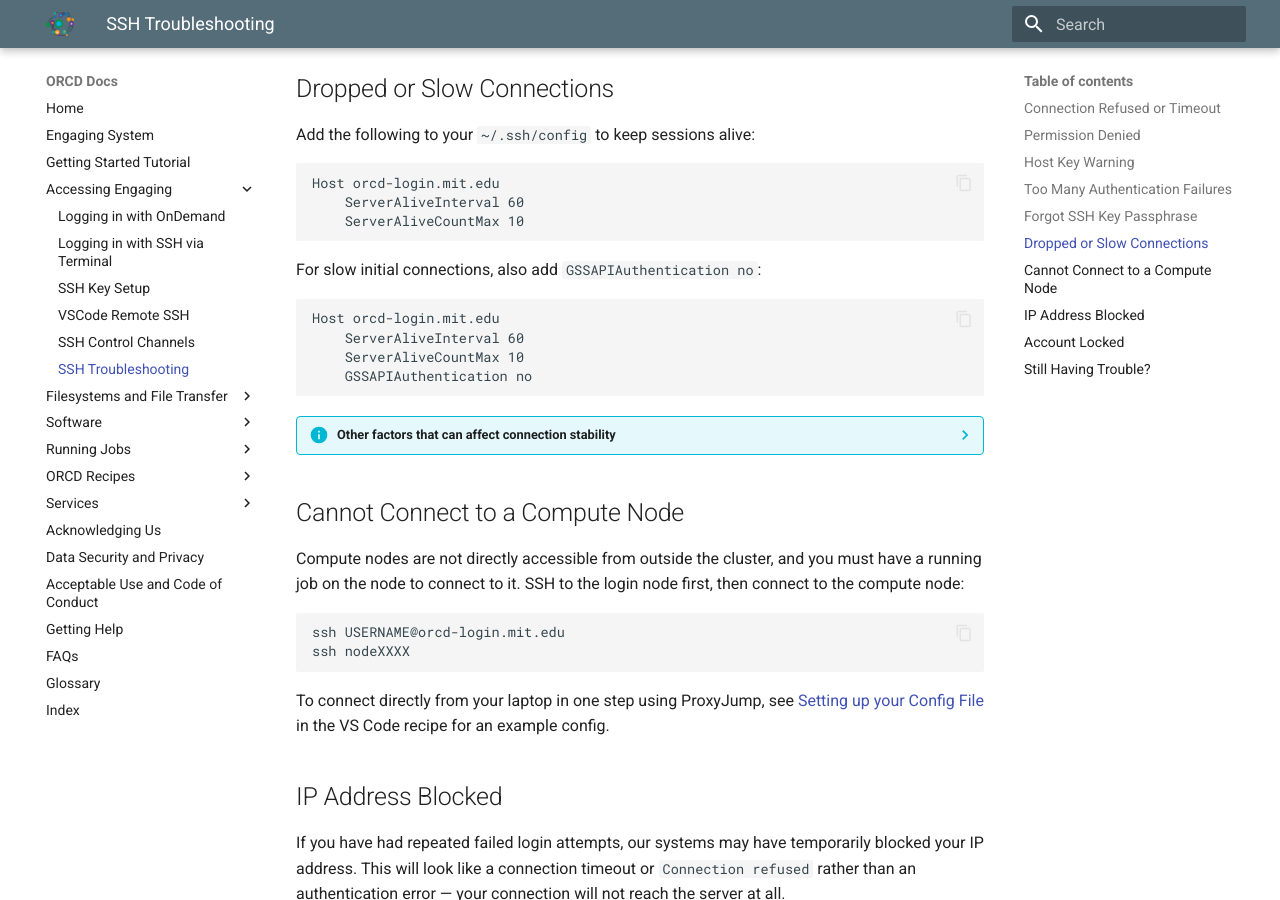
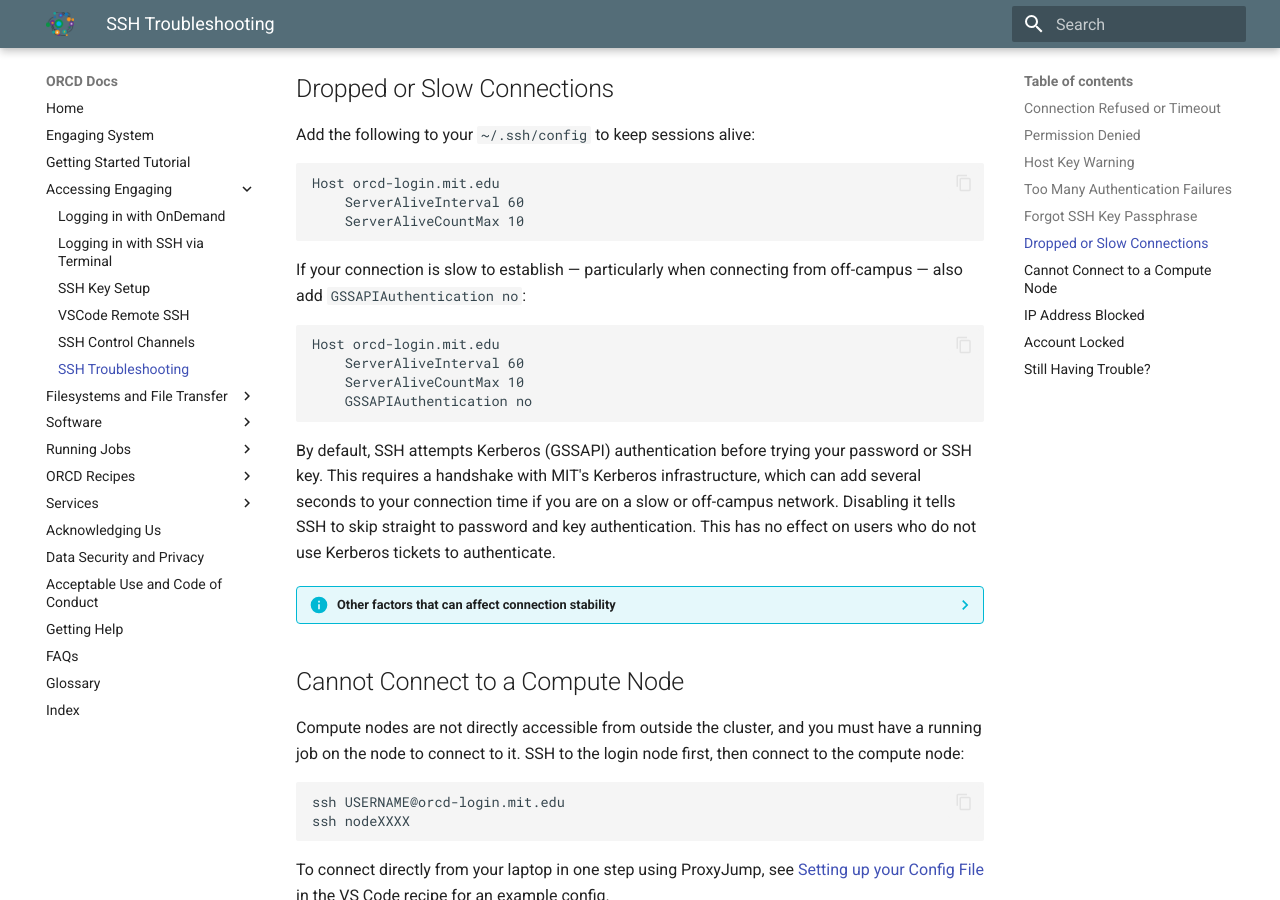
Before and after one commit to mit-orcd/orcd-docs-edit, an MkDocs documentation site: the page built from docs/accessing-orcd/ssh-troubleshooting.md, in a window 1280 px wide and 900 px high, scrolled down 1686 px. Built offline with MkDocs 1.6.1 and Material for MkDocs 9.7.7, drawn with Linux system fonts in a browser that asks for light colours.

Commit message:
Add context explaining GSSAPIAuthentication no for slow connections

````diff
--- a/docs/accessing-orcd/ssh-troubleshooting.md
+++ b/docs/accessing-orcd/ssh-troubleshooting.md
@@ -72,13 +72,15 @@
     ServerAliveCountMax 10
 ```
 
-For slow initial connections, also add `GSSAPIAuthentication no`:
+If your connection is slow to establish — particularly when connecting from off-campus — also add `GSSAPIAuthentication no`:
 ```
 Host orcd-login.mit.edu
     ServerAliveInterval 60
     ServerAliveCountMax 10
     GSSAPIAuthentication no
 ```
+
+By default, SSH attempts Kerberos (GSSAPI) authentication before trying your password or SSH key. This requires a handshake with MIT's Kerberos infrastructure, which can add several seconds to your connection time if you are on a slow or off-campus network. Disabling it tells SSH to skip straight to password and key authentication. This has no effect on users who do not use Kerberos tickets to authenticate.
 
 ??? info "Other factors that can affect connection stability"
     - **Wi-Fi instability** — a flaky wireless connection will drop SSH sessions regardless of keepalive settings. Try a wired connection if you experience frequent drops.
````
